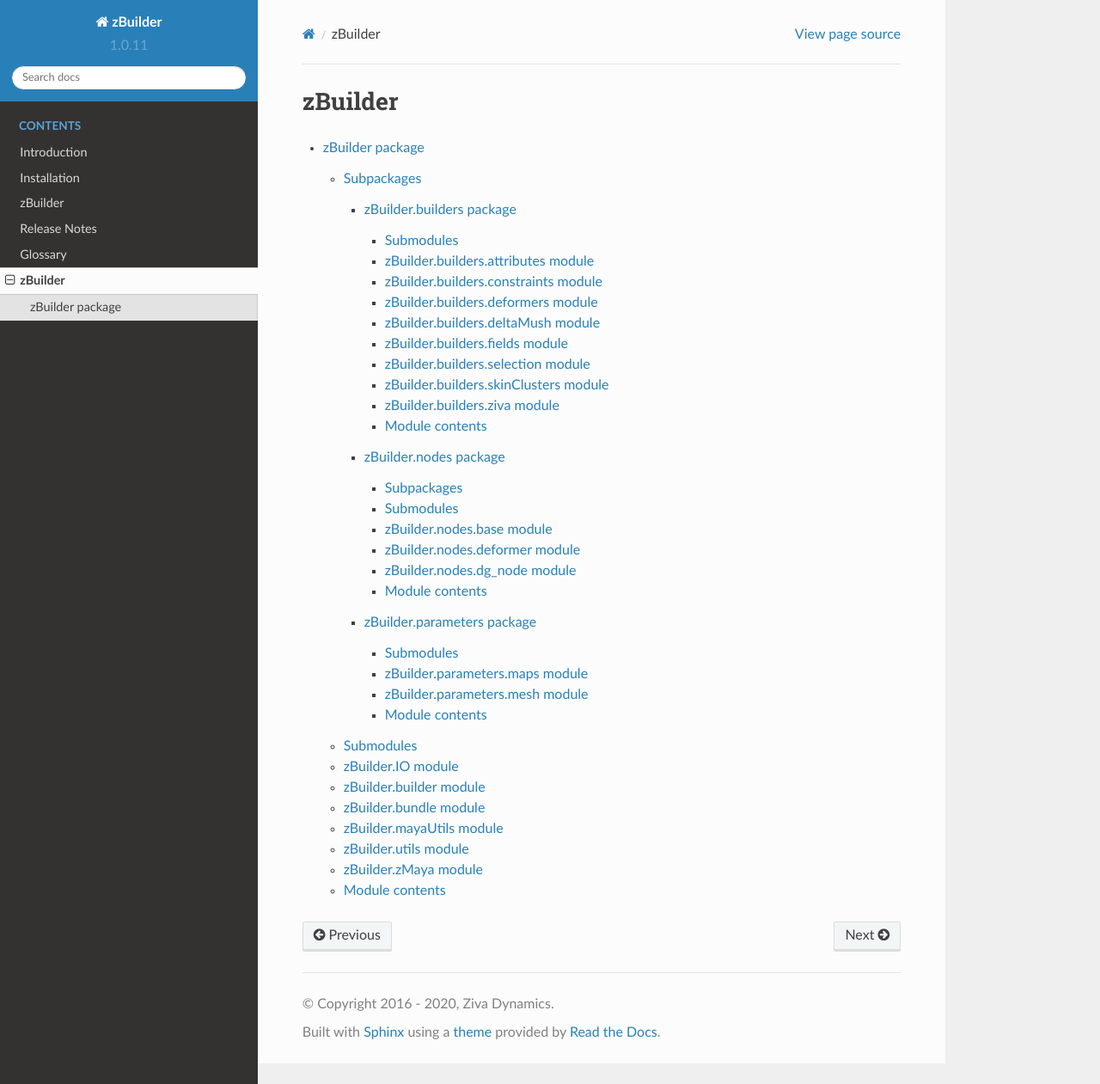
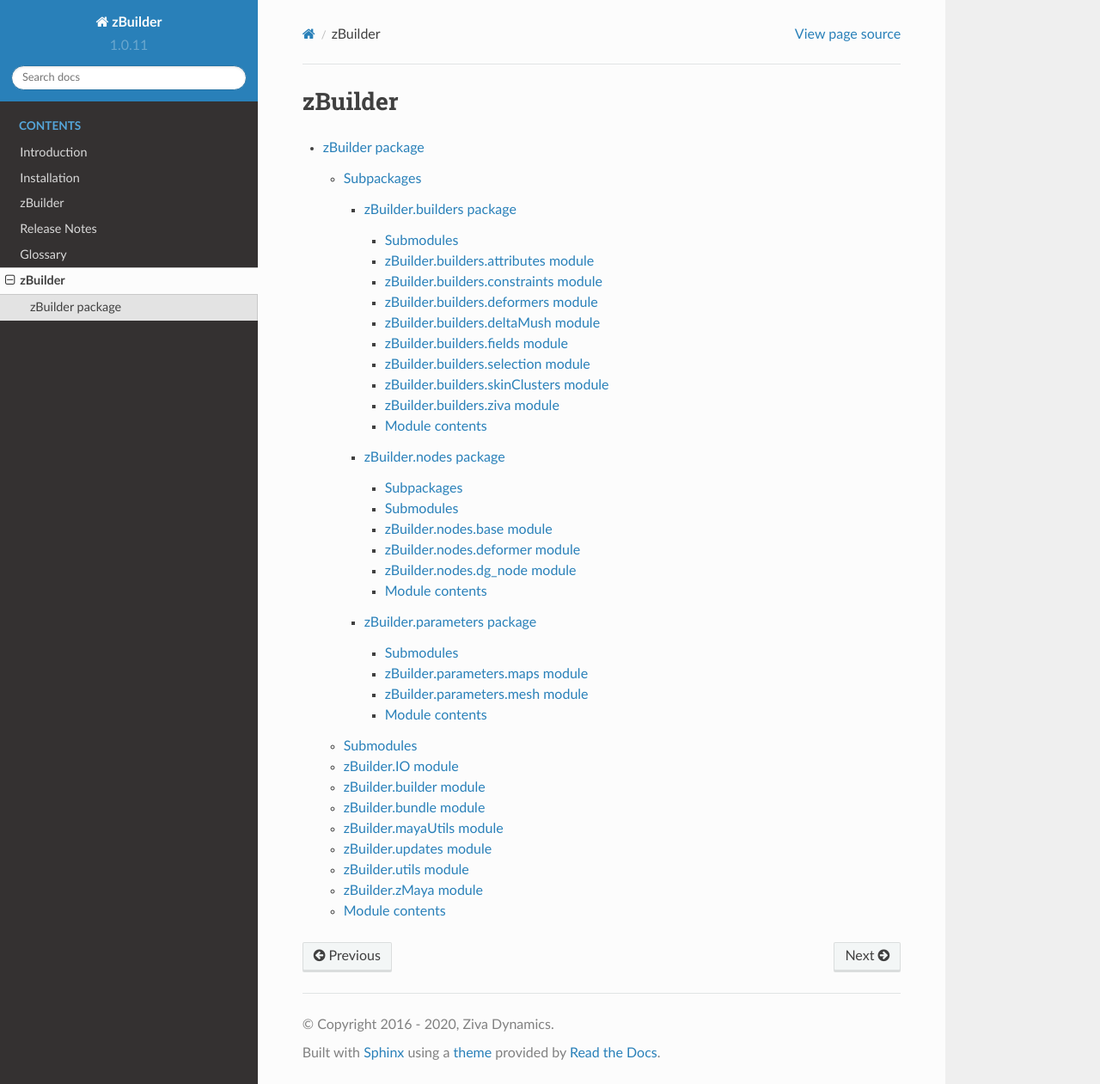
Before and after one commit to Unity-Technologies/ziva-vfx-utils, a Sphinx documentation site: the page built from docs/modules.rst, in a window 1280 px wide and 1261 px high. Shown: the whole window at 86% size. Built offline with Sphinx 7.4.7 and the Read the Docs theme 2.0.0, drawn with Linux system fonts in a browser that asks for light colours.

Commit message:
VFXACT-764 doc autobuild file

```diff
--- a/docs/zBuilder.rst
+++ b/docs/zBuilder.rst
@@ -46,6 +46,14 @@
    :undoc-members:
    :show-inheritance:
 
+zBuilder.updates module
+-----------------------
+
+.. automodule:: zBuilder.updates
+   :members:
+   :undoc-members:
+   :show-inheritance:
+
 zBuilder.utils module
 ---------------------
 
```
